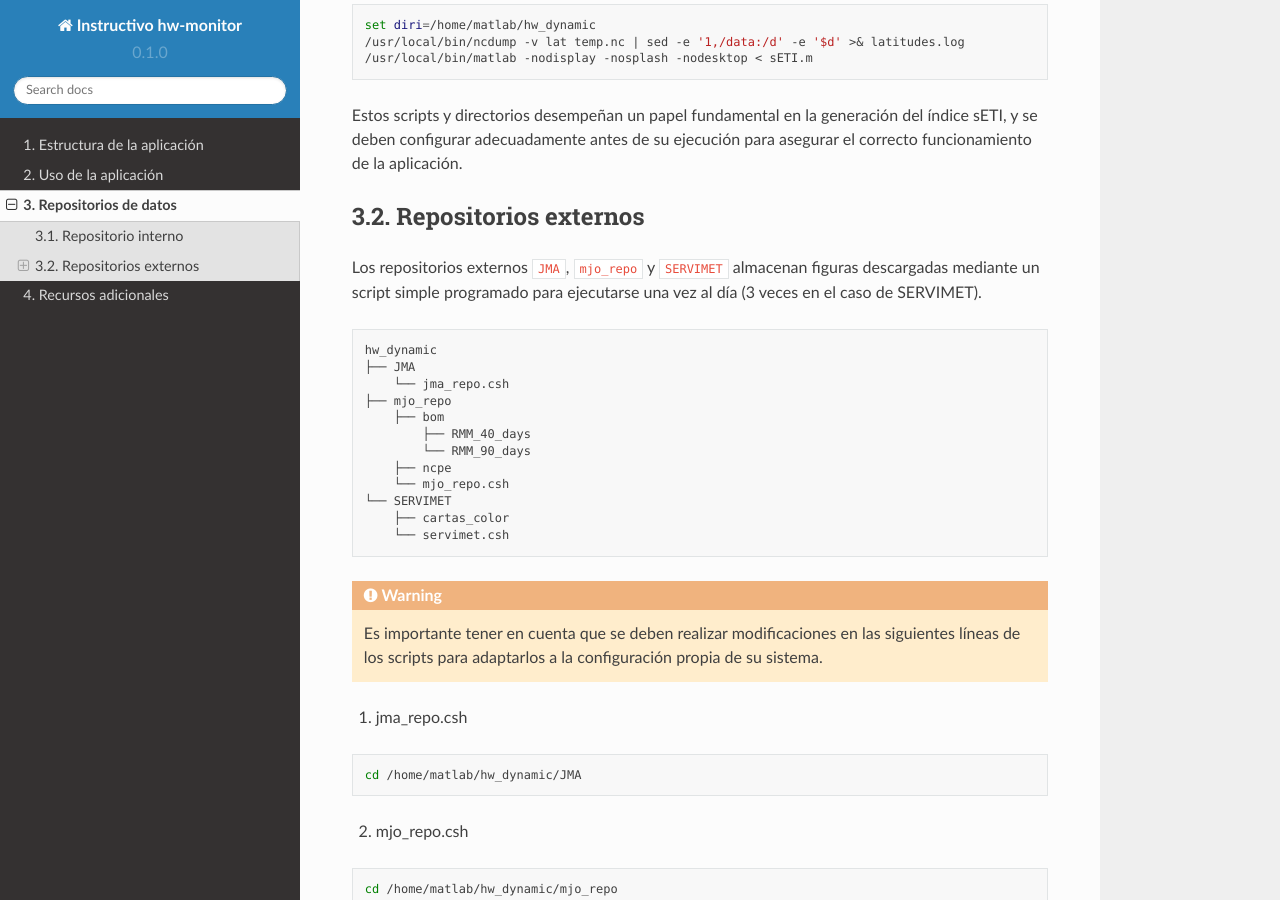
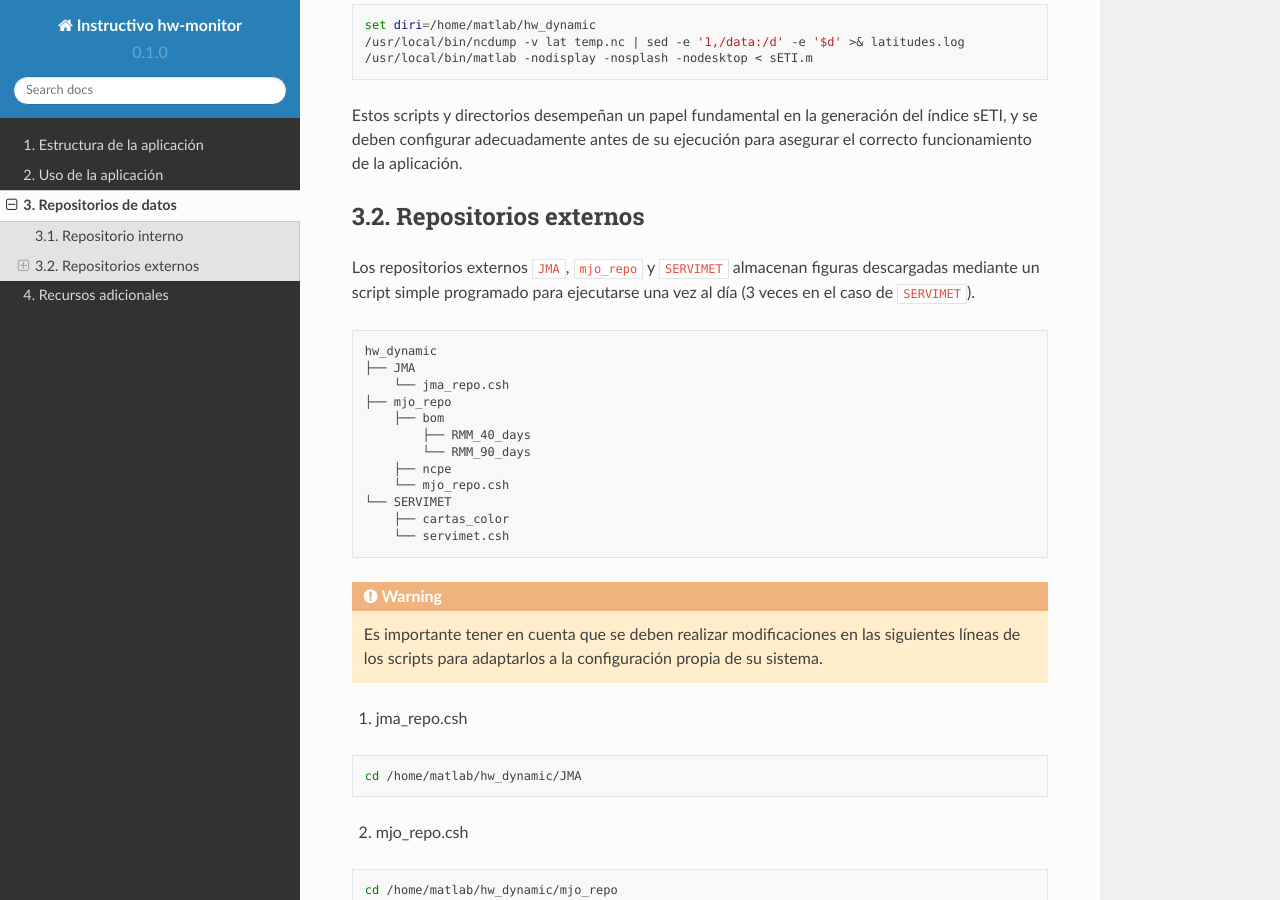
Before and after one commit to chsegura/rtd-tutorial, a Sphinx documentation site: the page built from docs/source/anexoA.rst, in a window 1280 px wide and 900 px high, scrolled down 2076 px. Built offline with Sphinx 7.4.7 and the Read the Docs theme 2.0.0, drawn with Linux system fonts in a browser that asks for light colours.

```diff
--- a/docs/source/anexoA.rst
+++ b/docs/source/anexoA.rst
@@ -81,7 +81,7 @@ Estos scripts y directorios desempeñan un papel fundamental en la generación d
 Repositorios externos
 ====
 
-Los repositorios externos ``JMA``, ``mjo_repo`` y ``SERVIMET`` almacenan figuras descargadas mediante un script simple programado para ejecutarse una vez al día (3 veces en el caso de SERVIMET). ::
+Los repositorios externos ``JMA``, ``mjo_repo`` y ``SERVIMET`` almacenan figuras descargadas mediante un script simple programado para ejecutarse una vez al día (3 veces en el caso de ``SERVIMET``). ::
 
   hw_dynamic
   ├── JMA
```
